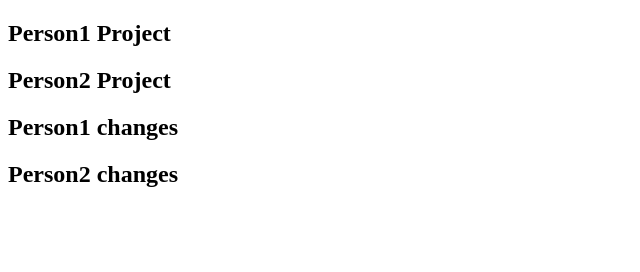
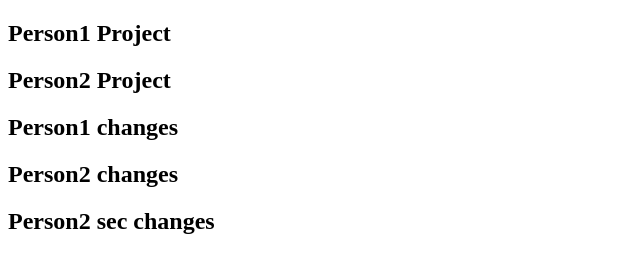
Before and after one commit to Pavannandikolu/Git-demo3, a plain HTML site: page index.html in a window 1280 px wide. Shown: the whole page, without its empty margins (0-640 px from the left). Drawn offline with Linux system fonts and the light colour scheme.

Commit message:
Person2 sec changes

```diff
--- a/index.html
+++ b/index.html
@@ -10,5 +10,6 @@
     <h2>Person2 Project</h2>
     <h2>Person1 changes</h2>
     <h2>Person2 changes</h2>
+    <h2>Person2 sec changes</h2>
 </body>
 </html>
```
